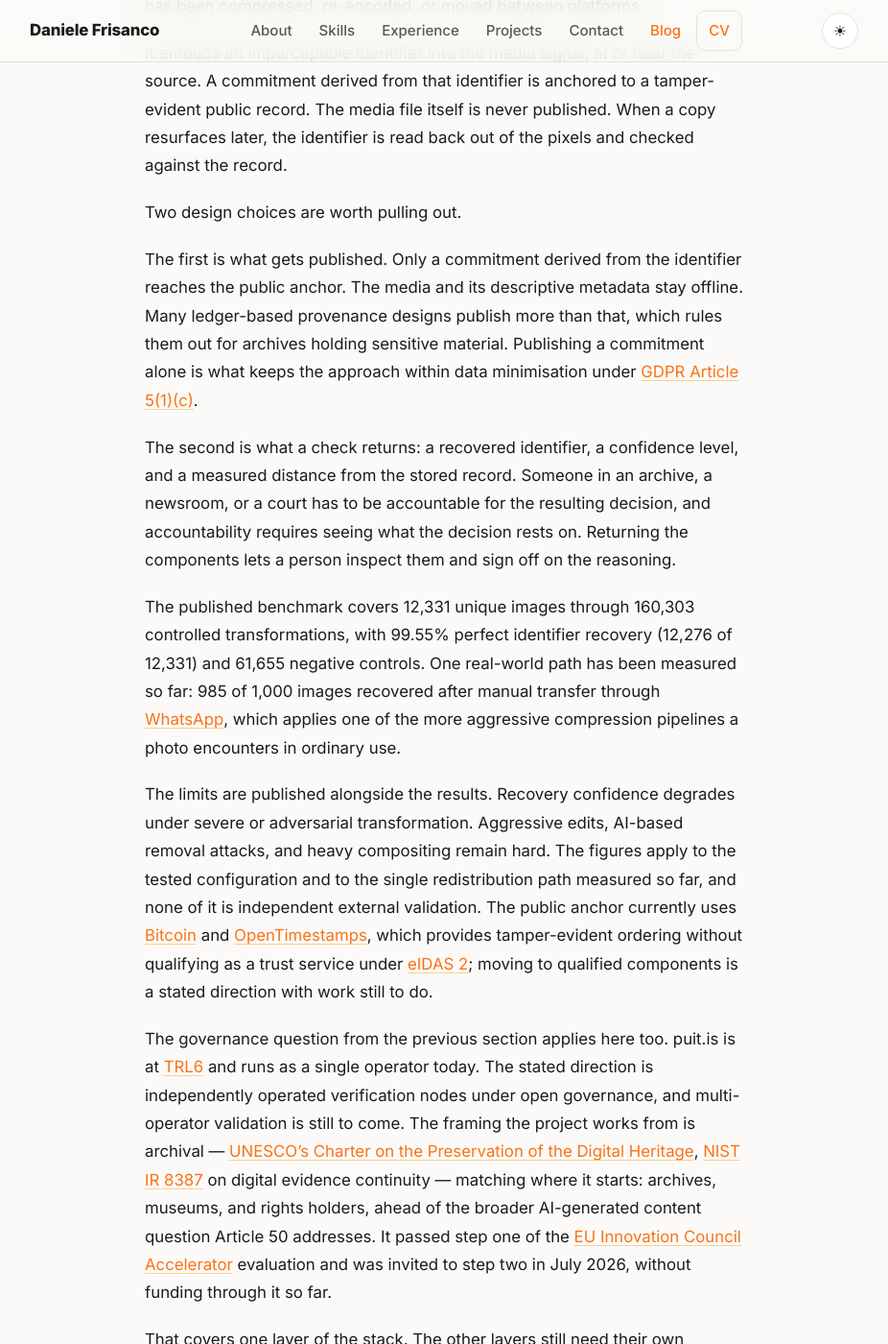
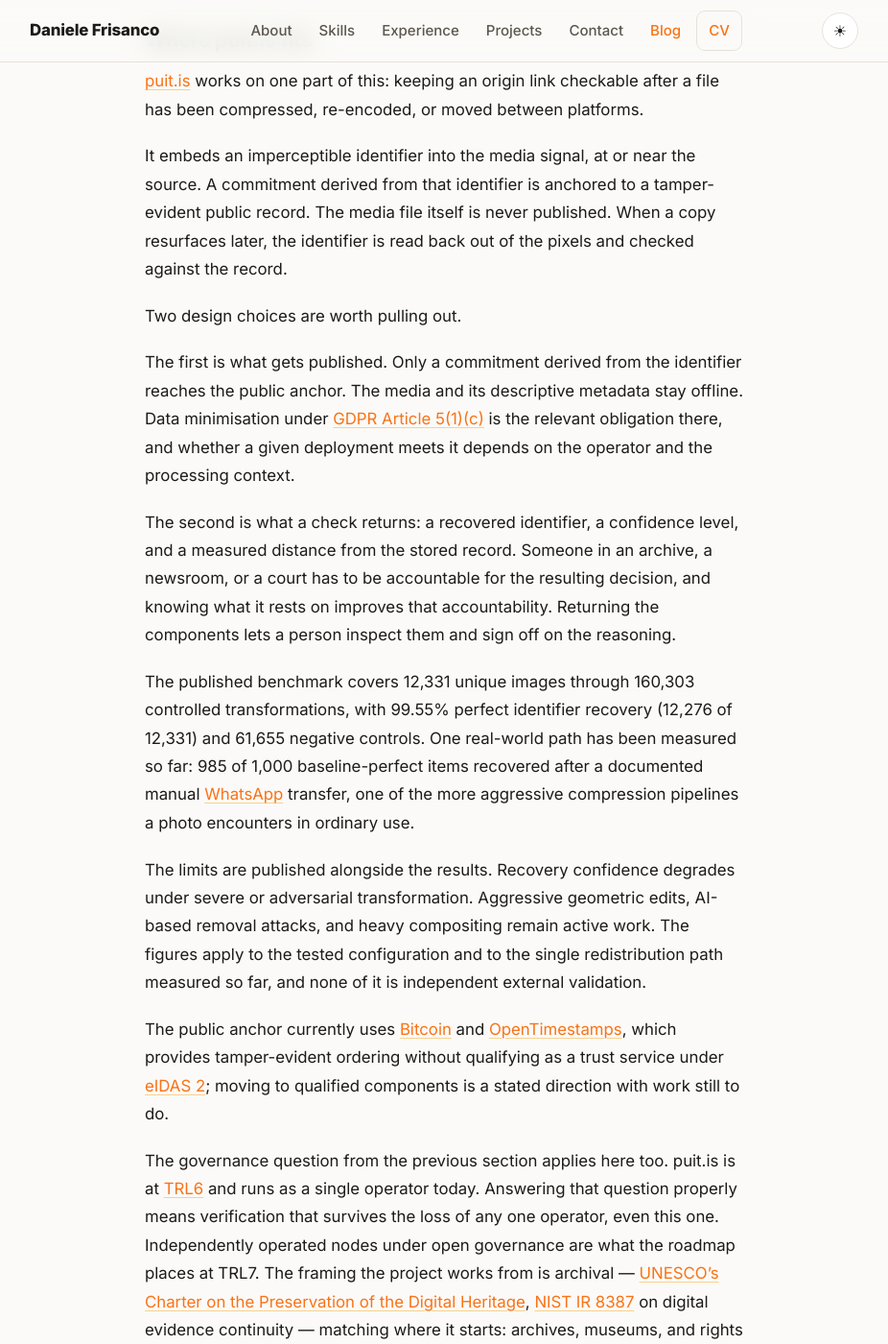
Before and after one commit to danielefrisanco/danielefrisanco.github.io, a Jekyll site: the page built from _posts/2026-08-27-proving-where-media-comes-from.md, in a window 1280 px wide and 1400 px high, scrolled down 6692 px. Shown: the whole window at 96% size, without its empty margins (177-1103 px from the left). Built offline with Jekyll 4.4.1, drawn with Linux system fonts in a browser that asks for light colours; some of the changed text lies outside the part shown.

Commit message:
Tighten the provenance post and align claims with published sources
Verify every puit.is claim against puitis.com and correct the ones that
said more than the company does.

- GDPR: describe the design and name the obligation instead of asserting
  compliance, matching the site's own caveat that it depends on the
  operator and processing context.
- Drop an unverified claim about what other ledger-based designs publish.
- Use the published denominator for the WhatsApp figure (985 of 1,000
  baseline-perfect items) and restore "aggressive geometric edits".
- Add the EIC score and the TRL5/TRL6 evaluator findings, the
  reproducible-evidence artifacts, and stack modularity as the answer to
  the removal-attack literature.
- Cite primary sources for Leica, Pixel 10 and France Télévisions; drop
  the Canon claim, which sources did not support.
- Remove the soft-binding resolution passage. Manifest recovery via
  watermark is covered by pending applications the FTO briefing flags,
  so the article should not read as intent toward it. Keep the word
  "manifest" out of the puit.is section for the same reason.
- Move the disclosure to the top with one line of context.
- Fix repeated phrasing, a broken pronoun antecedent, and remaining
  X-rather-than-Y constructions.

Co-Authored-By: Claude Opus 5 <noreply@anthropic.com>

```diff
--- a/_posts/2026-08-27-proving-where-media-comes-from.md
+++ b/_posts/2026-08-27-proving-where-media-comes-from.md
@@ -1,10 +1,12 @@
 ---
 layout: post
-title: "Proving where media comes from is becoming a legal requirement. Here's what's actually on the table."
+title: "Proving where media comes from is now a legal requirement. The hard part is who keeps the record."
 date: 2026-08-27 11:00:00 +0200
-description: "The EU AI Act's Article 50 and California's SB 942 took effect on the same day. A look at what is actually deployed for media provenance — generation-time watermarks, C2PA metadata, fingerprinting — why the industry says no single layer is enough, and which layer gets the least attention."
+description: "The EU AI Act's Article 50 and California's SB 942 took effect on the same day. What is actually deployed for media provenance — generation-time watermarks, C2PA credentials, fingerprinting — why the industry says no single layer is enough, and where puit.is fits."
 tags: [Provenance, C2PA, Watermarking, EU AI Act, Media Integrity]
 ---
+
+*Disclosure: I work at [puit.is](https://puitis.com), which builds one of the approaches discussed below. The views here are my own.*
 
 On August 2, 2026, two of the world's largest markets started requiring it on the same day. The EU AI Act's [Article 50](https://artificialintelligenceact.eu/transparency-rules-article-50/) and California's [AI Transparency Act (SB 942)](https://leginfo.legislature.ca.gov/faces/billNavClient.xhtml?bill_id=202320240SB942) both took effect, and both push in the same direction: content needs to carry a machine-readable signal of where it came from.
 
@@ -32,13 +34,13 @@ There are two ways to give a file a name. You can derive one from the content it
 
 **Metadata credentials.** C2PA, the standard Adobe co-founded in 2021, attaches a cryptographically signed manifest recording who made an asset, with what tool, and what edits followed. It carries the richest record of the approaches here, and adoption is broad, with Adobe, Microsoft, Google, Meta, and OpenAI all shipping it.
 
-It's worth being precise about where that manifest actually sits, because "metadata" makes it sound flimsier than it is. In the normal case the manifest is embedded inside the file: an APP11 segment carrying a [JUMBF](https://www.iso.org/standard/73604.html) box in JPEG, a `caBX` chunk in PNG, a RIFF chunk in WebP, dedicated boxes in MP4 and MOV. It can also live remotely and be referenced by URI, or travel as a separate sidecar file. So the manifest generally does move with the asset.
+Where that manifest actually sits matters, because "metadata" makes it sound flimsier than it is. In the normal case the manifest is embedded inside the file: an APP11 segment carrying a [JUMBF](https://www.iso.org/standard/73604.html) box in JPEG, a `caBX` chunk in PNG, a RIFF chunk in WebP, dedicated boxes in MP4 and MOV. It can also live remotely and be referenced by URI, or travel as a separate sidecar file. So the manifest generally does move with the asset.
 
 What ties the manifest to the asset is a hard binding — a cryptographic hash over the file's bytes. That binding is what makes the record trustworthy, and it's also what makes it fragile under ordinary processing. Decoding an image to a bitmap and re-encoding it produces different bytes, so the hash no longer validates, and most encoders rebuild the container without carrying the segment across. Adaptive bitrate video makes this routine: [HLS](https://en.wikipedia.org/wiki/HTTP_Live_Streaming) and [DASH](https://en.wikipedia.org/wiki/Dynamic_Adaptive_Streaming_over_HTTP) re-encode a source into many renditions, each of which is a new file with no byte-level relationship to the original. The specification treats these as asset renditions and addresses them directly, which is why C2PA 2.1 introduced soft bindings — a fingerprint or an embedded watermark that identifies content by what it looks like rather than by its exact bytes, so a manifest can be found again after the bytes have changed.
 
 **Hybrid approaches.** Combining a watermark with a fingerprint isn't new. [Digimarc](https://en.wikipedia.org/wiki/Digimarc)'s 2011 patent on linking printed photos back to their source already proposed using a watermark to identify a creator's collection and a fingerprint to disambiguate within it, precisely because pure fingerprint matching against an open-world index is expensive and error-prone.
 
-Trufo and Attestiv run current versions of the same pattern. Trufo pairs C2PA certificate issuance with watermarking; Attestiv pairs blockchain-anchored perceptual fingerprints with forensic tamper scoring. Neither is a solved problem so much as a different set of tradeoffs: Attestiv's own published testing found real content occasionally flagged as suspicious.
+Trufo and Attestiv run current versions of the same pattern. Trufo pairs C2PA certificate issuance with watermarking; Attestiv pairs blockchain-anchored perceptual fingerprints with forensic tamper scoring. Both carry their own tradeoffs. Attestiv's own published testing found real content occasionally flagged as suspicious.
 
 **Forensic watermarking for closed distribution.** [NAGRAVISION](https://en.wikipedia.org/wiki/Nagravision)'s NexGuard, used across film and TV, shows the same imperceptible-signal idea applied to a narrower case: tracing a leak back to one of a known, bounded set of recipients before public release, rather than proving origin to an open audience after content is already public.
 
@@ -60,17 +62,17 @@ There's a further failure that only appears once two layers run together. A [202
 
 Invisible watermarks can be removed. Diffusion-based regeneration attacks re-synthesize an image without the watermark pattern, and the [winning entry in the NeurIPS 2024 removal challenge](https://arxiv.org/pdf/2508.21072) reported near-total removal at negligible quality cost.
 
-They also describe a different problem from the one most institutions have. An archive migrating a collection between systems has no adversary. Neither does a newsroom exporting a photo through a CMS, or a licensed image forwarded through three messaging apps. Most provenance loss is incidental: compression, format conversion, upload processing, a screenshot. Handling incidental loss well is the job in front of the archives and rights holders working on this today. Adversarial removal is a separate research problem, and mixing the two makes claims harder to evaluate in both directions.
+Those attacks describe a different problem from the one most institutions have. An archive migrating a collection between systems has no adversary. Neither does a newsroom exporting a photo through a CMS, or a licensed image forwarded through three messaging apps. Most provenance loss is incidental: compression, format conversion, upload processing, a screenshot. Handling incidental loss well is the job in front of the archives and rights holders working on this today. Adversarial removal is a separate research problem, and mixing the two makes claims harder to evaluate in both directions.
 
 ## The layer that gets the least attention
 
 There's a shift happening in how regulated industries handle auditability, and it transfers cleanly to this problem. The older approach produced documents: a binder, a policy, an attestation that the process was followed. The current expectation is that a system emits its own evidence while it runs — lineage, versions, run records — so that verification reads the system's own output instead of a description written alongside it. Auditability becomes an architectural property.
 
-Media provenance is working through the same shift. A signed manifest is a strong record with an external dependency: it's bound to a specific arrangement of bytes, and every processing step has to preserve that arrangement or carry the record forward. An identifier embedded in the signal itself has a different dependency: it needs the picture to still look like the picture. Both are legitimate designs, and the C2PA specification uses both, which is exactly what soft bindings are for.
+Media provenance is working through the same shift. A signed manifest is a strong record with an external dependency: it's bound to a specific arrangement of bytes, and every processing step has to preserve that arrangement or carry the record forward. An identifier embedded in the signal itself has a different dependency: it needs the picture to still look like the picture. Both are legitimate designs, and the C2PA specification accommodates both.
 
-Underneath that sits the layer that gets discussed least. Nearly all the public argument concerns which signal is most robust. But a provenance system has five parts: the signal in the file, the record it resolves to, the service that answers the lookup, the governance of that service, and the surface that displays the result. Robustness of the signal is one part of five, and it's the part that can be replaced most easily. Changing which party holds the record is a much larger operation, and that decision is usually made once.
+Underneath that sits a different question. Nearly all the public argument concerns which signal is most robust. But a provenance system has five parts: the signal in the file, the record it resolves to, the service that answers the lookup, the governance of that service, and the surface that displays the result. Robustness of the signal is one part of five, and it's the part that can be replaced most easily. Changing which party holds the record is a much larger operation, and that decision is usually made once.
 
-So the durable questions are: who runs the record, under which jurisdiction, and for how long. Archives work on timescales of a century. Software companies rarely last three decades. A verification path that requires one company's live database inherits that company's lifespan, and an archivist evaluating a provenance system will ask about that before asking about bit error rates.
+So the durable questions are: who runs the record, under which jurisdiction, and for how long. Archives work on timescales of a century. Software companies rarely last three decades. A verification path that requires one company's live database inherits that company's lifespan, and an archivist evaluating a provenance system will ask about that before asking how robust the watermark is.
 
 ## Where puit.is fits
 
@@ -80,17 +82,19 @@ It embeds an imperceptible identifier into the media signal, at or near the sour
 
 Two design choices are worth pulling out.
 
-The first is what gets published. Only a commitment derived from the identifier reaches the public anchor. The media and its descriptive metadata stay offline. Many ledger-based provenance designs publish more than that, which rules them out for archives holding sensitive material. Publishing a commitment alone is what keeps the approach within data minimisation under [GDPR Article 5(1)(c)](https://gdpr-info.eu/art-5-gdpr/).
+The first is what gets published. Only a commitment derived from the identifier reaches the public anchor. The media and its descriptive metadata stay offline. Data minimisation under [GDPR Article 5(1)(c)](https://gdpr-info.eu/art-5-gdpr/) is the relevant obligation there, and whether a given deployment meets it depends on the operator and the processing context.
 
-The second is what a check returns: a recovered identifier, a confidence level, and a measured distance from the stored record. Someone in an archive, a newsroom, or a court has to be accountable for the resulting decision, and accountability requires seeing what the decision rests on. Returning the components lets a person inspect them and sign off on the reasoning.
+The second is what a check returns: a recovered identifier, a confidence level, and a measured distance from the stored record. Someone in an archive, a newsroom, or a court has to be accountable for the resulting decision, and knowing what it rests on improves that accountability. Returning the components lets a person inspect them and sign off on the reasoning.
 
-The published benchmark covers 12,331 unique images through 160,303 controlled transformations, with 99.55% perfect identifier recovery (12,276 of 12,331) and 61,655 negative controls. One real-world path has been measured so far: 985 of 1,000 images recovered after manual transfer through [WhatsApp](https://en.wikipedia.org/wiki/WhatsApp), which applies one of the more aggressive compression pipelines a photo encounters in ordinary use.
+The published benchmark covers 12,331 unique images through 160,303 controlled transformations, with 99.55% perfect identifier recovery (12,276 of 12,331) and 61,655 negative controls. One real-world path has been measured so far: 985 of 1,000 baseline-perfect items recovered after a documented manual [WhatsApp](https://en.wikipedia.org/wiki/WhatsApp) transfer, one of the more aggressive compression pipelines a photo encounters in ordinary use.
 
-The limits are published alongside the results. Recovery confidence degrades under severe or adversarial transformation. Aggressive edits, AI-based removal attacks, and heavy compositing remain hard. The figures apply to the tested configuration and to the single redistribution path measured so far, and none of it is independent external validation. The public anchor currently uses [Bitcoin](https://en.wikipedia.org/wiki/Bitcoin) and [OpenTimestamps](https://opentimestamps.org/), which provides tamper-evident ordering without qualifying as a trust service under [eIDAS 2](https://en.wikipedia.org/wiki/EIDAS); moving to qualified components is a stated direction with work still to do.
+The limits are published alongside the results. Recovery confidence degrades under severe or adversarial transformation. Aggressive geometric edits, AI-based removal attacks, and heavy compositing remain active work. The figures apply to the tested configuration and to the single redistribution path measured so far, and none of it is independent external validation.
 
-The governance question from the previous section applies here too. puit.is is at [TRL6](https://en.wikipedia.org/wiki/Technology_readiness_level) and runs as a single operator today. The stated direction is independently operated verification nodes under open governance, and multi-operator validation is still to come. The framing the project works from is archival — [UNESCO's Charter on the Preservation of the Digital Heritage](https://www.unesco.org/en/legal-affairs/charter-preservation-digital-heritage), [NIST IR 8387](https://nvlpubs.nist.gov/nistpubs/ir/2022/NIST.IR.8387.pdf) on digital evidence continuity — matching where it starts: archives, museums, and rights holders, ahead of the broader AI-generated content question Article 50 addresses. It passed step one of the [EU Innovation Council Accelerator](https://eic.ec.europa.eu/eic-funding-opportunities/eic-accelerator_en) evaluation and was invited to step two in July 2026, without funding through it so far.
+The public anchor currently uses [Bitcoin](https://en.wikipedia.org/wiki/Bitcoin) and [OpenTimestamps](https://opentimestamps.org/), which provides tamper-evident ordering without qualifying as a trust service under [eIDAS 2](https://en.wikipedia.org/wiki/EIDAS); moving to qualified components is a stated direction with work still to do.
 
-That covers one layer of the stack. The other layers still need their own answers.
+The governance question from the previous section applies here too. puit.is is at [TRL6](https://en.wikipedia.org/wiki/Technology_readiness_level) and runs as a single operator today. Answering that question properly means verification that survives the loss of any one operator, even this one. Independently operated nodes under open governance are what the roadmap places at TRL7. The framing the project works from is archival — [UNESCO's Charter on the Preservation of the Digital Heritage](https://www.unesco.org/en/legal-affairs/charter-preservation-digital-heritage), [NIST IR 8387](https://nvlpubs.nist.gov/nistpubs/ir/2022/NIST.IR.8387.pdf) on digital evidence continuity — matching where it starts: archives, museums, and rights holders, ahead of the broader AI-generated content question Article 50 addresses. It passed step one of the [EU Innovation Council Accelerator](https://eic.ec.europa.eu/eic-funding-opportunities/eic-accelerator_en) evaluation with a score of 3.00 out of 4.00 and was invited to step two in July 2026, with evaluators recording all aspects of TRL5 as convincingly completed and the evidence as supporting the TRL6 claim. The evaluation is ongoing and it is not EIC-funded.
+
+Two structural choices sit behind those numbers. Checks produce artifacts meant to be re-run by someone else — runbooks, run records, per-item results and integrity hashes — so a result can be inspected years later without taking the operator's word for it. And the stack is modular: the watermarking, anchoring and verification layers can each be replaced without rebuilding the trust model around them. That matters given the attack literature above. A watermarking scheme that gets broken is a component to swap, provided the system was not designed around that one component holding.
 
 ## Why this is worth getting right
 
@@ -98,8 +102,6 @@ The reason to care about provenance has less to do with fakes improving than wit
 
 When synthesis was expensive, real content was assumed real, and a fake had to be exposed. Now that synthesis is cheap, anything inconvenient can be waved away as possibly generated. Researchers call this the [liar's dividend](https://www.brennancenter.org/our-work/research-reports/deepfakes-elections-and-shrinking-liars-dividend), and claiming it costs nothing. So the work provenance does is changing: it increasingly serves to keep real material from being dismissed. Courts are already dealing with this. The US Advisory Committee on Evidence Rules has taken up a proposed [Rule 901(c)](https://en.wikipedia.org/wiki/Federal_Rules_of_Evidence) covering potentially fabricated electronic evidence, and the decided cases involving deepfake allegations have come out inconsistently.
 
-That's what makes a durable identifier an archival and evidentiary artifact, and it's why the interesting work sits in the unglamorous layers. Spend time around the institutions that will have to run this — archives, broadcasters, standards bodies, regulators — and the constraints stop being technical. Bit error rates are tractable. The hard parts are coordination, interoperability, governance, and incentives: agreeing whose record counts, working out who pays to keep it reachable in thirty years, and explaining why a platform that profits from frictionless upload would preserve a signal that makes content traceable.
+That's what makes a durable identifier an archival and evidentiary artifact, and it's why the interesting work sits in the unglamorous layers. Spend time around the institutions that will have to run this — archives, broadcasters, standards bodies, regulators — and the constraints stop being technical. Bit error rates are tractable. The hard parts are coordination, interoperability, governance, and incentives: agreeing whose record counts, working out who funds it once the founding organisations have moved on, and explaining why a platform that profits from frictionless upload would preserve a signal that makes content traceable.
 
-Those are the parts no single vendor can ship. The working shape of this problem remains a combination: something that survives generation, something that carries context, something that survives redistribution, and something that decides who keeps the record. puit.is works on the third, with a position on the fourth. The rest is a shared problem.
-
-*Disclosure: I work at puit.is.*
+Those parts need agreement between organisations, so no single vendor can ship them. The working shape of this problem remains a combination: a mark applied at the source, a record of context, survival through redistribution, and an answer to who keeps the record. puit.is covers the mark and its survival today, and is working toward the others.
```
